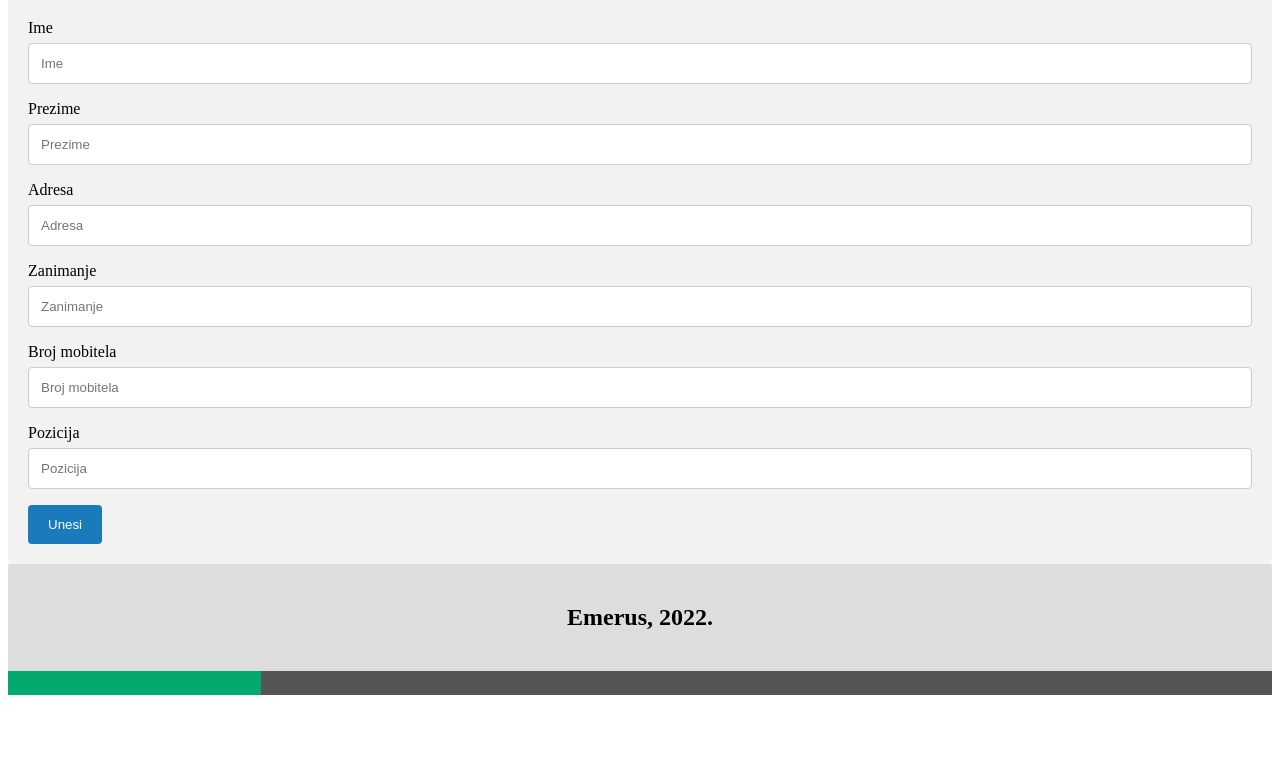
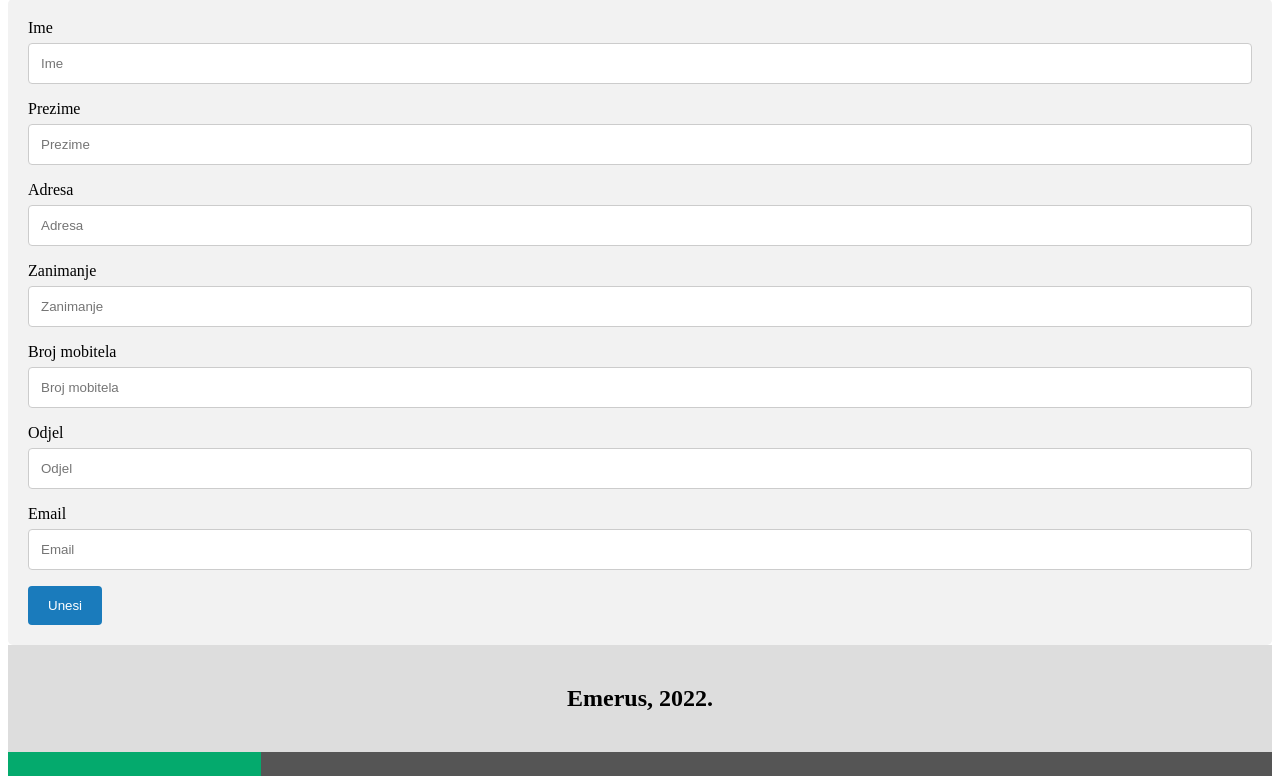
Before and after one commit to MarkoCuk54/Employee-Management-System, a Flask app: page /dodaj in a window 1280 px wide. Shown: the part 221-1005 px from the top of the page. Before the commit the page ends 916 px from the top, so only its background shows below. Run offline with Flask 2, Linux system fonts and the light colour scheme.

Commit message:
edit dodaj

```diff
--- a/templates/dodaj.html
+++ b/templates/dodaj.html
@@ -36,8 +36,11 @@
       <input type="text" id="text" name="number" placeholder="Broj mobitela">
       <br>
 
-      <label for="subject">Pozicija</label>
-      <input type="text" id="position" name="position" placeholder="Pozicija">
+      <label for="odjel">Odjel</label>
+      <input type="text" id="odjel" name="odjel" placeholder="Odjel">
+
+      <label for="email">Email</label>
+      <input type="text" id="email" name="email" placeholder="Email">
 
       <input type="submit" value="Unesi">
 
```
